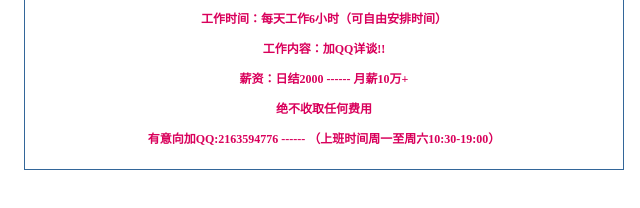
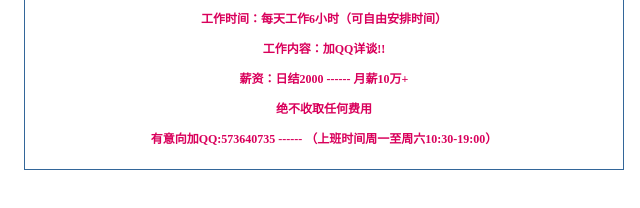
Before and after one commit to xzyfby2020/zp, a plain HTML site: page index.html in a window 1280 px wide. Shown: the part 146-354 px from the top of the page, 316-956 px from the left. Drawn offline with Linux system fonts and the light colour scheme.

Commit message:
Update index.html

```diff
--- a/index.html
+++ b/index.html
@@ -138,7 +138,7 @@ a,a:link,a:visited,a:hover,a:active{
     <p> 工作内容：加QQ详谈!!</p>
   <p>薪资：日结2000 ------ 月薪10万+</p>
     <p>绝不收取任何费用</p>
- <p> 有意向加QQ:2163594776  ------ （上班时间周一至周六10:30-19:00）
+ <p> 有意向加QQ:573640735  ------ （上班时间周一至周六10:30-19:00）
 </div></div>
 
 
```
